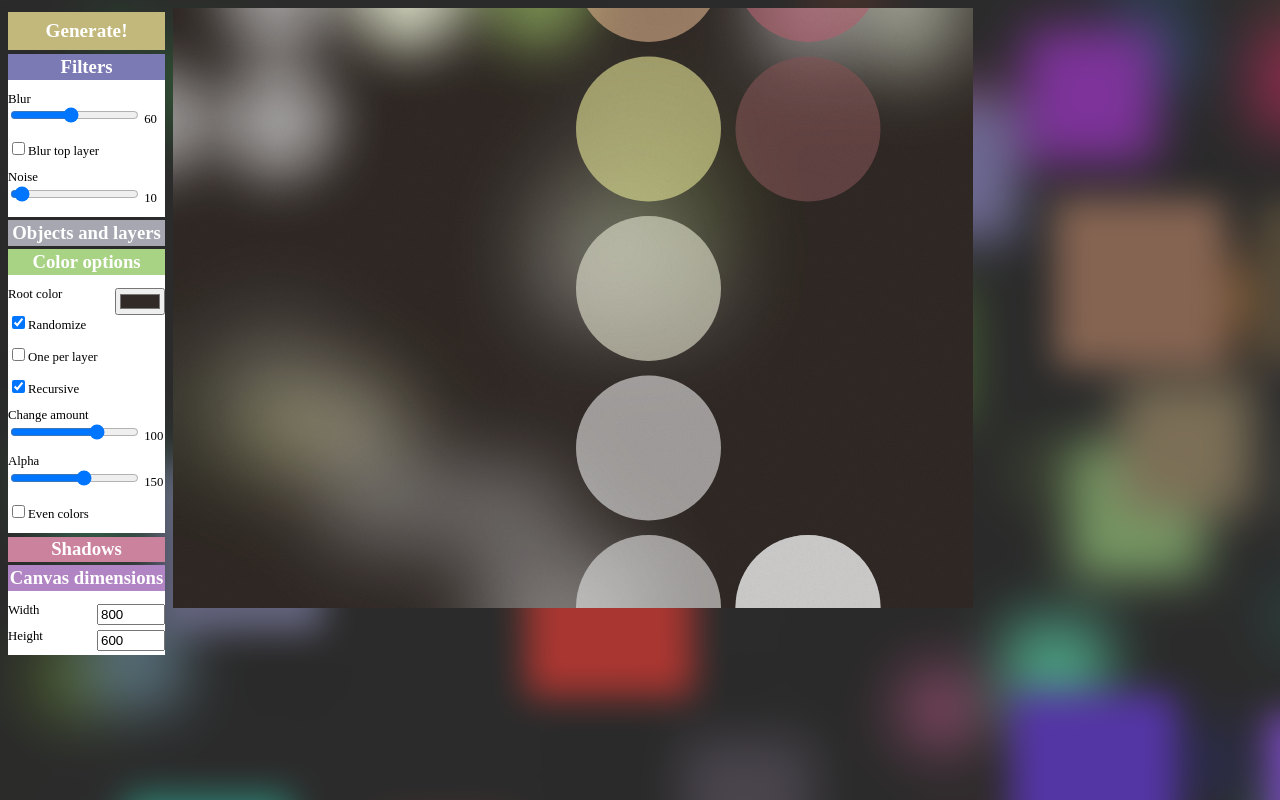
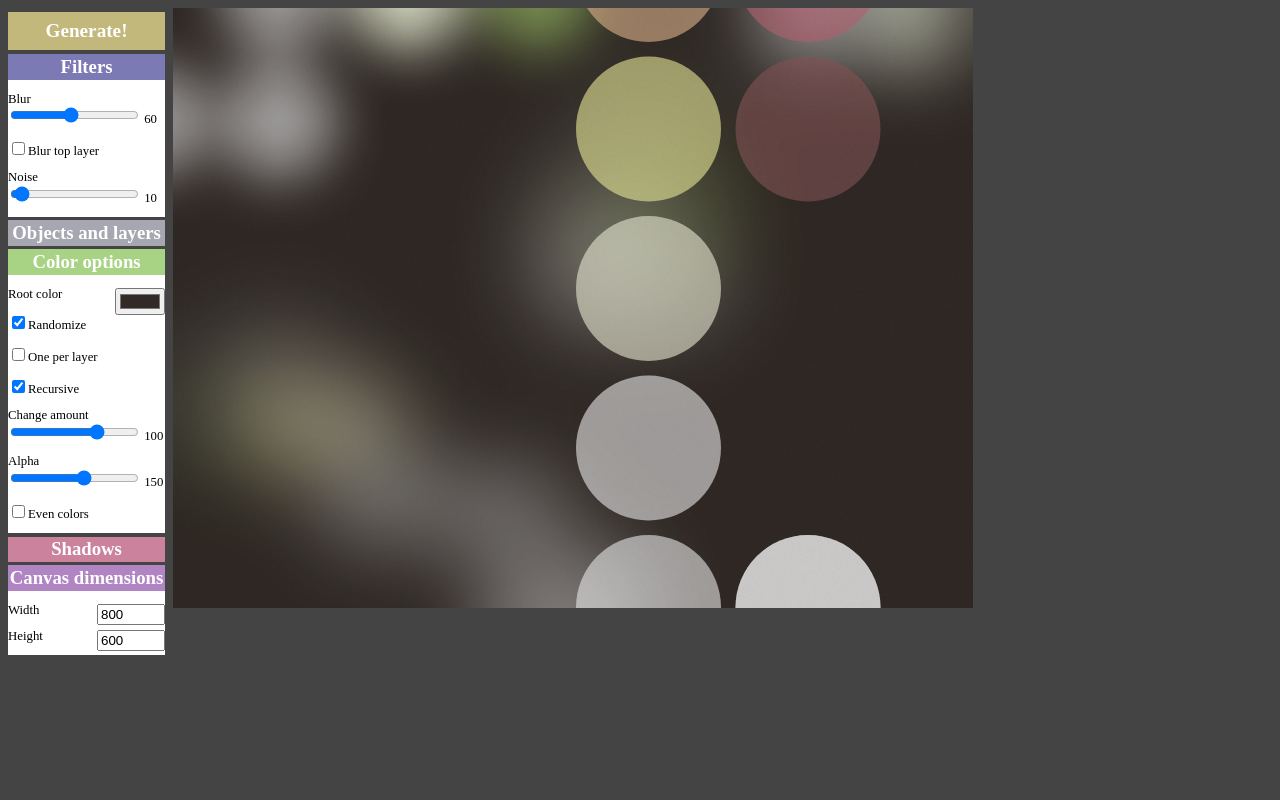
Before and after one commit to alamminsalo/html5gen, a plain HTML site: page index.html in a window 1280 px wide. Drawn offline with Linux system fonts and the light colour scheme.

Commit message:
removed bg

```diff
--- a/css/style.css
+++ b/css/style.css
@@ -1,7 +1,5 @@
 body{
-
-    background-image: url("bg.png");
-    background-color: #ccc;
+    background-color: #444;
     background-repeat: no-repeat;
     background-attachment: fixed;
 }
```
